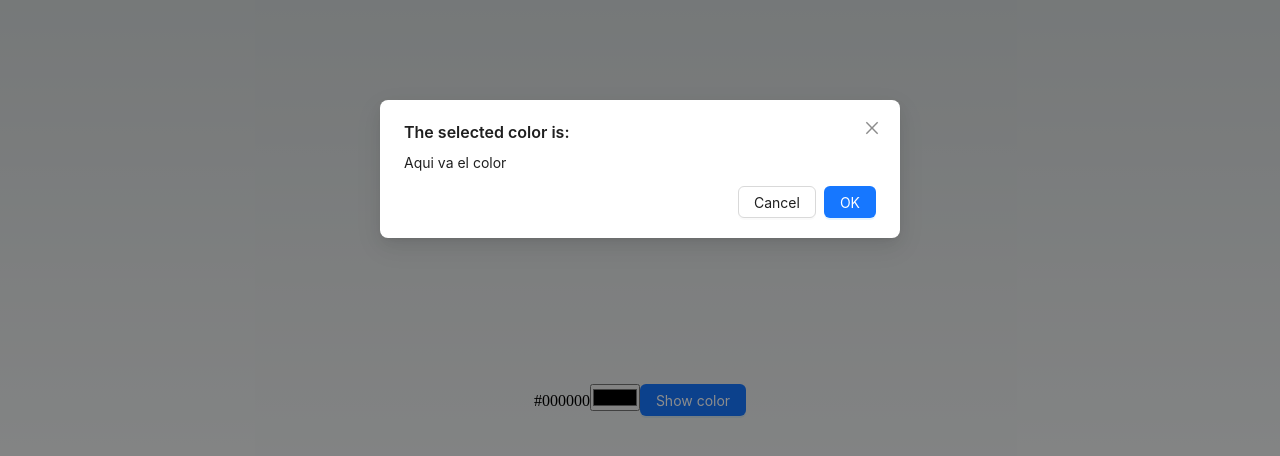
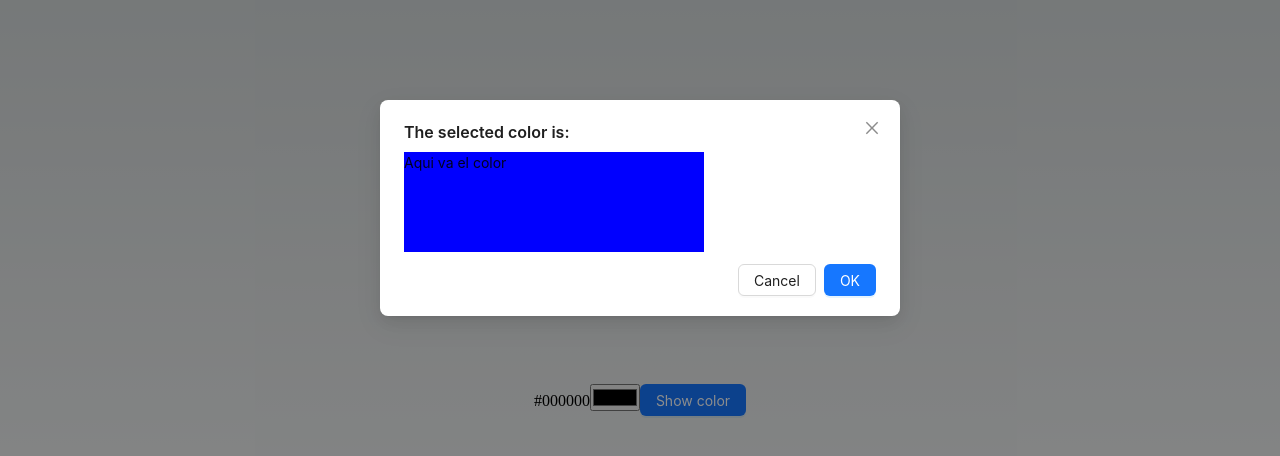
Before and after one commit to Aluonam/pt_101223, a Next.js app: page / in a window 1280 px wide. Both pictures are taken after a click on the button "Show color". Shown: the top 456 px of the page. Built offline with nearby package versions, Linux system fonts and the light colour scheme.

Commit message:
feat: apply style in modal

```diff
--- a/components/ButtonModalANT.jsx
+++ b/components/ButtonModalANT.jsx
@@ -19,7 +19,7 @@ const ButtonModalANT = () => {
         Show color
       </Button>
       <Modal title="The selected color is:" open={isModalOpen} onOk={handleOk} onCancel={handleCancel}>
-        <div>Aqui va el color</div>
+        <div style={{width:"300px", height:"100px", backgroundColor:"blue"}}>Aqui va el color</div>
       </Modal>
     </>
   );
```
